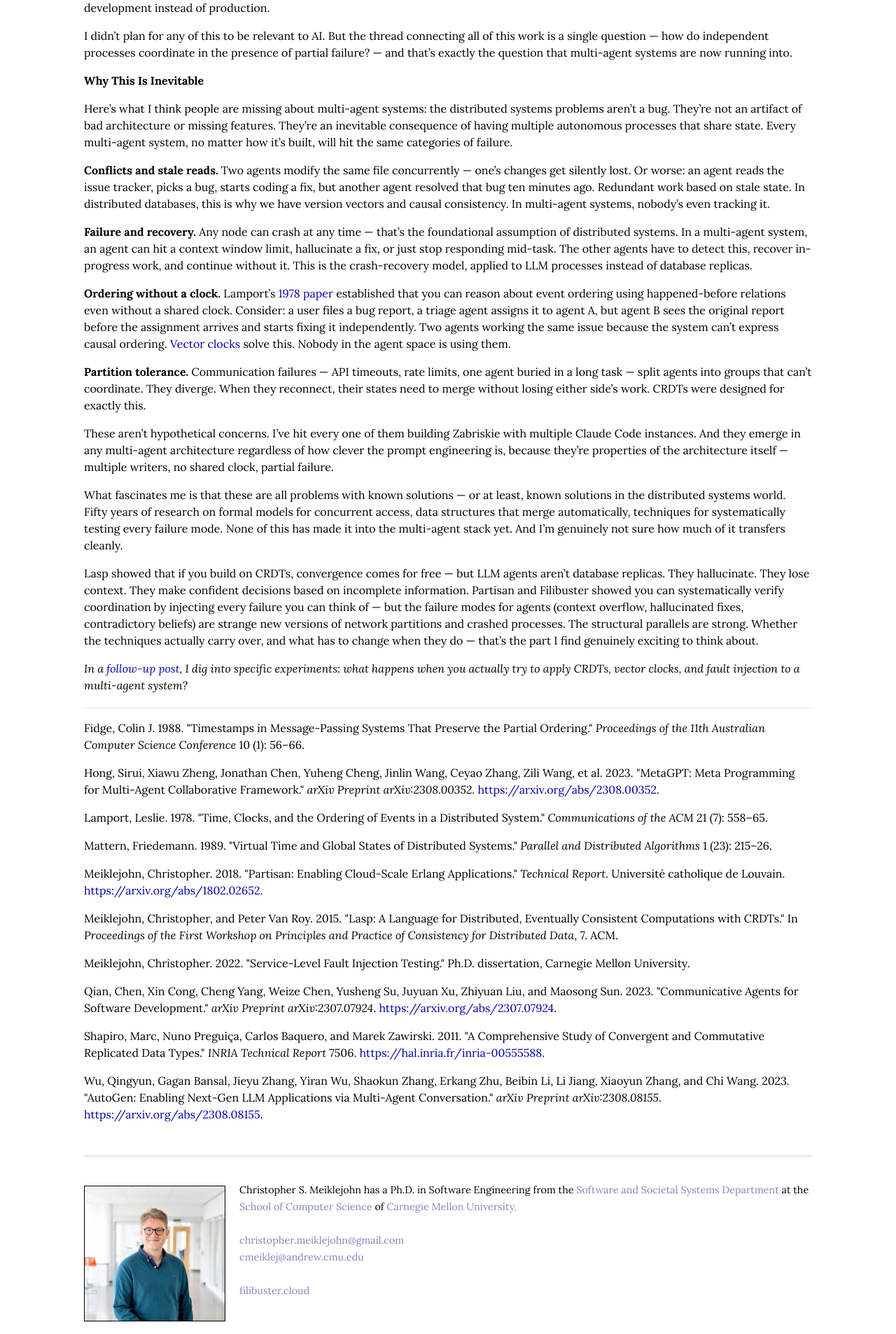
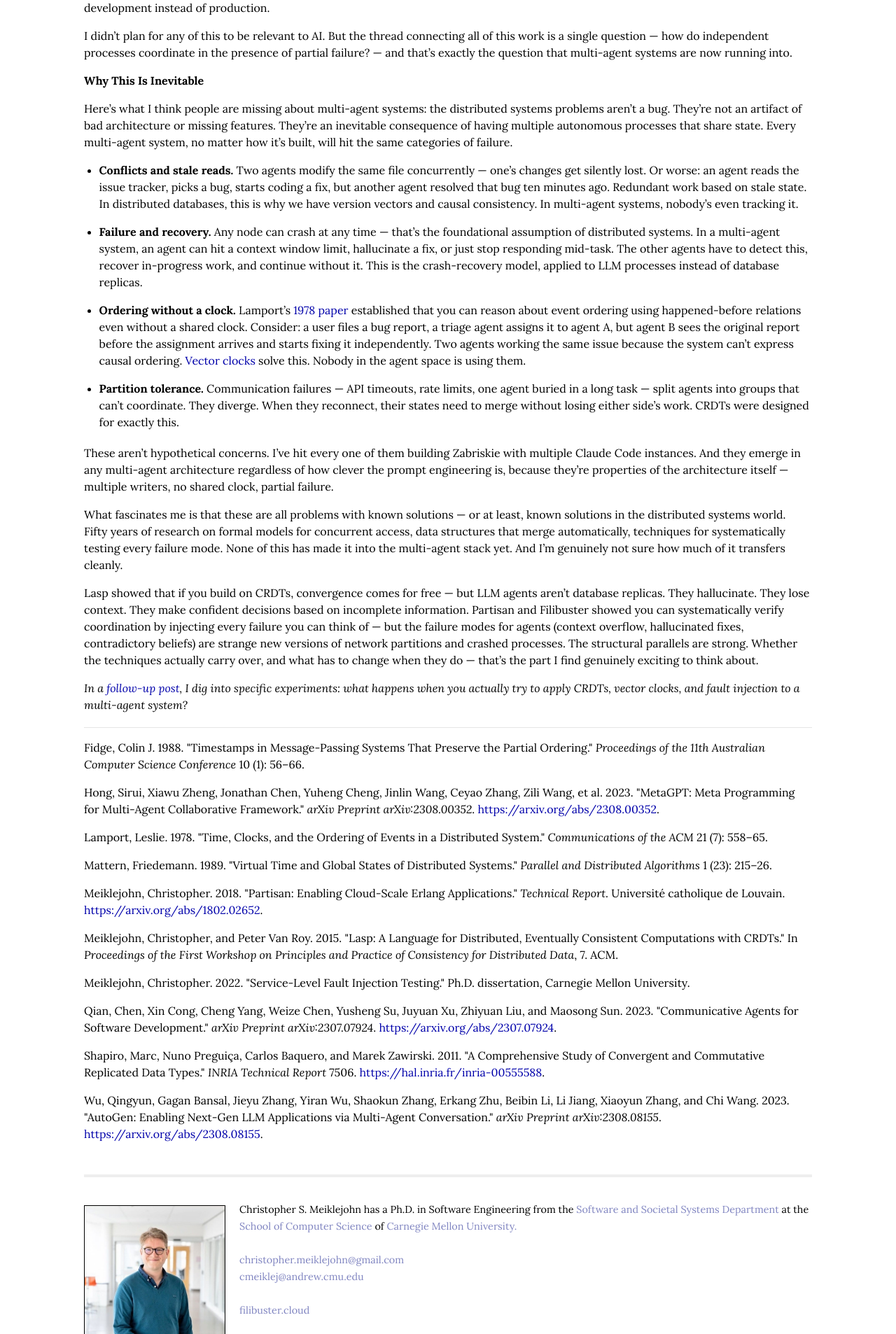
Before and after one commit to cmeiklejohn/cmeiklejohn.github.io, a Jekyll site: the page built from _posts/2026-03-30-caucus.markdown, in a window 1280 px wide. Shown: the part 1793-3699 px from the top of the page at 70% size. Built offline with Jekyll 4.4.1, drawn with Linux system fonts in a browser that asks for light colours; some web fonts are replaced.

```diff
--- a/_posts/2026-03-30-caucus.markdown
+++ b/_posts/2026-03-30-caucus.markdown
@@ -44,13 +44,13 @@ I didn't plan for any of this to be relevant to AI. But the thread connecting al
 
 Here's what I think people are missing about multi-agent systems: the distributed systems problems aren't a bug. They're not an artifact of bad architecture or missing features. They're an inevitable consequence of having multiple autonomous processes that share state. Every multi-agent system, no matter how it's built, will hit the same categories of failure.
 
-**Conflicts and stale reads.** Two agents modify the same file concurrently — one's changes get silently lost. Or worse: an agent reads the issue tracker, picks a bug, starts coding a fix, but another agent resolved that bug ten minutes ago. Redundant work based on stale state. In distributed databases, this is why we have version vectors and causal consistency. In multi-agent systems, nobody's even tracking it.
+- **Conflicts and stale reads.** Two agents modify the same file concurrently — one's changes get silently lost. Or worse: an agent reads the issue tracker, picks a bug, starts coding a fix, but another agent resolved that bug ten minutes ago. Redundant work based on stale state. In distributed databases, this is why we have version vectors and causal consistency. In multi-agent systems, nobody's even tracking it.
 
-**Failure and recovery.** Any node can crash at any time — that's the foundational assumption of distributed systems. In a multi-agent system, an agent can hit a context window limit, hallucinate a fix, or just stop responding mid-task. The other agents have to detect this, recover in-progress work, and continue without it. This is the crash-recovery model, applied to LLM processes instead of database replicas.
+- **Failure and recovery.** Any node can crash at any time — that's the foundational assumption of distributed systems. In a multi-agent system, an agent can hit a context window limit, hallucinate a fix, or just stop responding mid-task. The other agents have to detect this, recover in-progress work, and continue without it. This is the crash-recovery model, applied to LLM processes instead of database replicas.
 
-**Ordering without a clock.** Lamport's [1978 paper](https://lamport.azurewebsites.net/pubs/time-clocks.pdf) established that you can reason about event ordering using happened-before relations even without a shared clock. Consider: a user files a bug report, a triage agent assigns it to agent A, but agent B sees the original report before the assignment arrives and starts fixing it independently. Two agents working the same issue because the system can't express causal ordering. [Vector clocks](https://en.wikipedia.org/wiki/Vector_clock) solve this. Nobody in the agent space is using them.
+- **Ordering without a clock.** Lamport's [1978 paper](https://lamport.azurewebsites.net/pubs/time-clocks.pdf) established that you can reason about event ordering using happened-before relations even without a shared clock. Consider: a user files a bug report, a triage agent assigns it to agent A, but agent B sees the original report before the assignment arrives and starts fixing it independently. Two agents working the same issue because the system can't express causal ordering. [Vector clocks](https://en.wikipedia.org/wiki/Vector_clock) solve this. Nobody in the agent space is using them.
 
-**Partition tolerance.** Communication failures — API timeouts, rate limits, one agent buried in a long task — split agents into groups that can't coordinate. They diverge. When they reconnect, their states need to merge without losing either side's work. CRDTs were designed for exactly this.
+- **Partition tolerance.** Communication failures — API timeouts, rate limits, one agent buried in a long task — split agents into groups that can't coordinate. They diverge. When they reconnect, their states need to merge without losing either side's work. CRDTs were designed for exactly this.
 
 These aren't hypothetical concerns. I've hit every one of them building Zabriskie with multiple Claude Code instances. And they emerge in any multi-agent architecture regardless of how clever the prompt engineering is, because they're properties of the architecture itself — multiple writers, no shared clock, partial failure.
 
```
